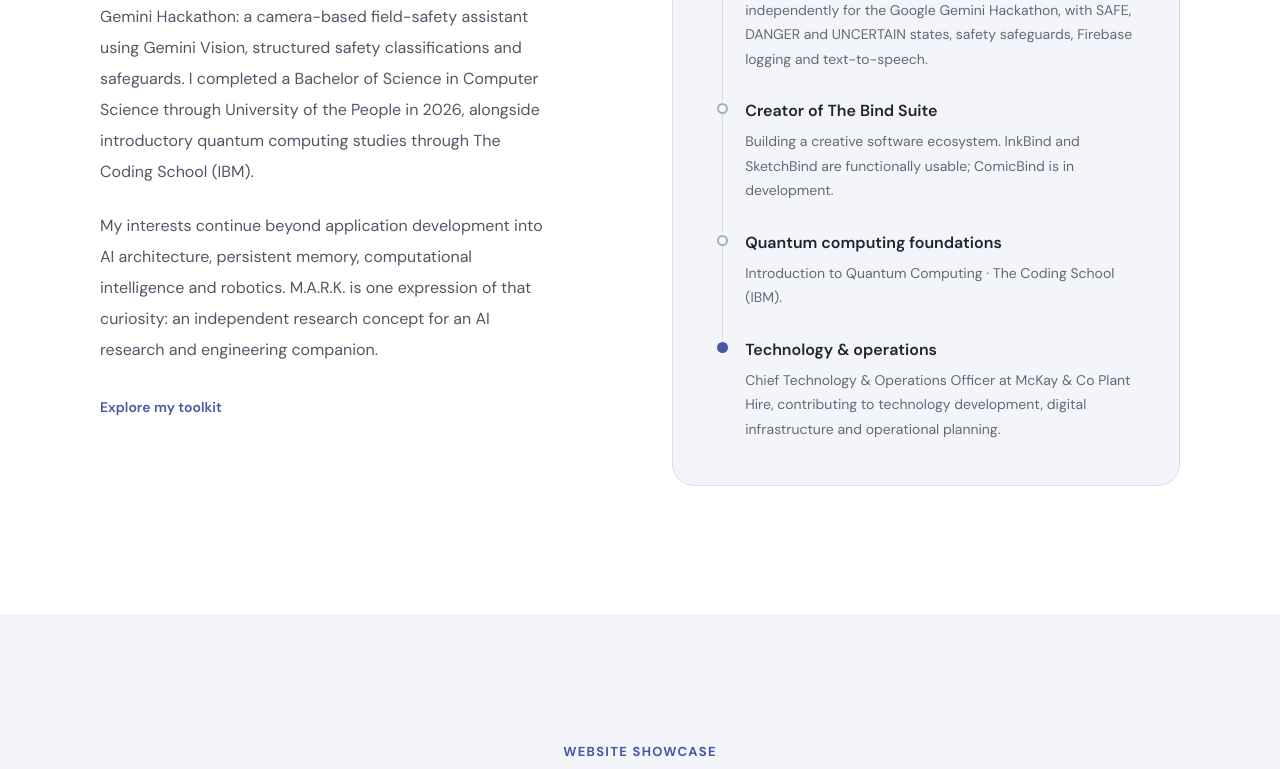
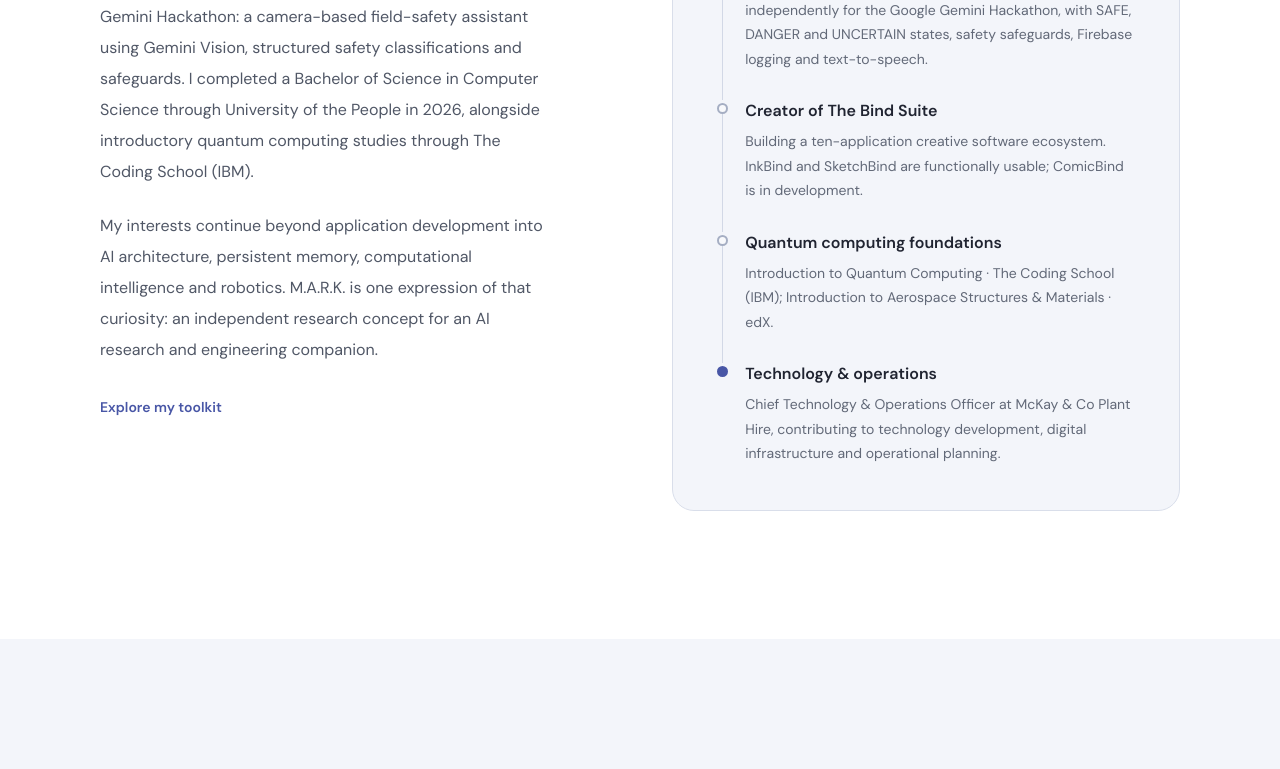
Before and after one commit to Yasuke1711/onkemetse-portfolio, a Next.js app: page / in a window 1280 px wide. Shown: the part 1780-2549 px from the top of the page. Built offline with nearby package versions, Linux system fonts and the light colour scheme; no server answers.

Commit message:
I added the rest of the learning trail

```diff
--- a/src/components/portfolio.tsx
+++ b/src/components/portfolio.tsx
@@ -456,8 +456,8 @@ export default function Portfolio() {
             <div className="timeline-item"><span className="timeline-pin" /><div><b>Where it began</b><p>Started with Python, chatbots and an early attempt at building a personal AI assistant.</p></div></div>
             <div className="timeline-item"><span className="timeline-pin" /><div><b>Computer Science graduate</b><p>Bachelor of Science in Computer Science · University of the People · Completed 2026.</p></div></div>
             <div className="timeline-item"><span className="timeline-pin" /><div><b>OmniTech · independent hackathon entry</b><p>Developed a Gemini Vision field-safety assistant independently for the Google Gemini Hackathon, with SAFE, DANGER and UNCERTAIN states, safety safeguards, Firebase logging and text-to-speech.</p></div></div>
-            <div className="timeline-item"><span className="timeline-pin" /><div><b>Creator of The Bind Suite</b><p>Building a creative software ecosystem. InkBind and SketchBind are functionally usable; ComicBind is in development.</p></div></div>
-            <div className="timeline-item"><span className="timeline-pin" /><div><b>Quantum computing foundations</b><p>Introduction to Quantum Computing · The Coding School (IBM).</p></div></div>
+            <div className="timeline-item"><span className="timeline-pin" /><div><b>Creator of The Bind Suite</b><p>Building a ten-application creative software ecosystem. InkBind and SketchBind are functionally usable; ComicBind is in development.</p></div></div>
+            <div className="timeline-item"><span className="timeline-pin" /><div><b>Quantum computing foundations</b><p>Introduction to Quantum Computing · The Coding School (IBM); Introduction to Aerospace Structures &amp; Materials · edX.</p></div></div>
             <div className="timeline-item"><span className="timeline-pin timeline-pin-current" /><div><b>Technology &amp; operations</b><p>Chief Technology &amp; Operations Officer at McKay &amp; Co Plant Hire, contributing to technology development, digital infrastructure and operational planning.</p></div></div>
           </Reveal>
         </div>
```
